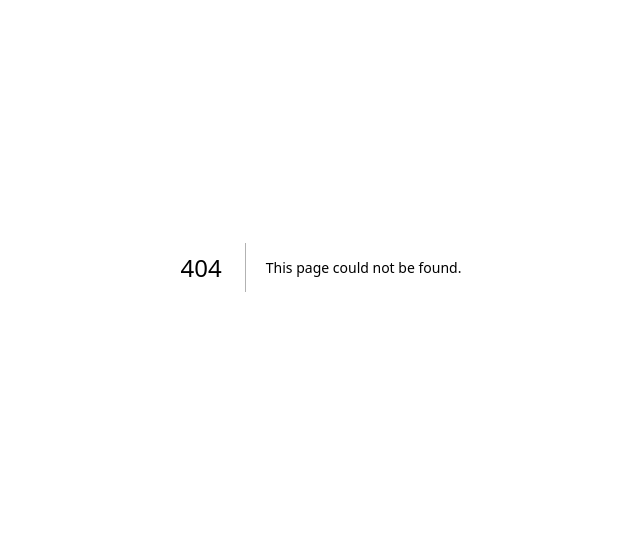
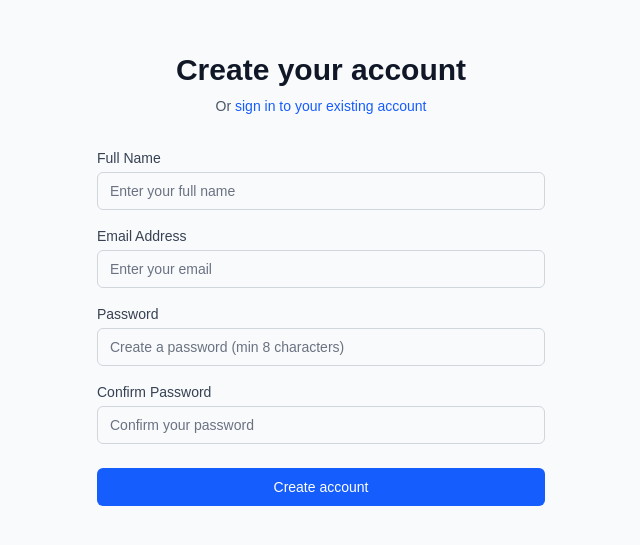
Before and after one commit to Margarita215729/Resume-Helper, a Next.js app: page /auth/signup in a window 1280 px wide. Before the commit this address had no page. Shown: the part 133-678 px from the top of the page, without its empty margins (319-959 px from the left). Built offline with nearby package versions, Linux system fonts and the light colour scheme; no server answers.

Commit message:
feat(auth): add SignUpPage component with form validation and error handling

```diff
--- /dev/null
+++ b/src/app/auth/signup/page.tsx
@@ -0,0 +1,145 @@
+'use client';
+
+import { useState } from 'react';
+import { useRouter } from 'next/navigation';
+import Link from 'next/link';
+import { useAuth } from '@/hooks/useAuth';
+
+export default function SignUpPage() {
+  const [name, setName] = useState('');
+  const [email, setEmail] = useState('');
+  const [password, setPassword] = useState('');
+  const [confirmPassword, setConfirmPassword] = useState('');
+  const [error, setError] = useState('');
+  const [isLoading, setIsLoading] = useState(false);
+  const router = useRouter();
+  const { signUp } = useAuth();
+
+  const handleSubmit = async (e: React.FormEvent) => {
+    e.preventDefault();
+    setError('');
+
+    if (password !== confirmPassword) {
+      setError('Passwords do not match');
+      return;
+    }
+
+    setIsLoading(true);
+
+    try {
+      const success = await signUp(name, email, password);
+
+      if (success) {
+        router.push('/auth/signin?message=Account created successfully');
+      } else {
+        setError('Failed to create account. Please try again.');
+      }
+    } catch (error) {
+      setError('An error occurred. Please try again.');
+    } finally {
+      setIsLoading(false);
+    }
+  };
+
+  return (
+    <div className="min-h-screen flex items-center justify-center bg-gray-50 py-12 px-4 sm:px-6 lg:px-8">
+      <div className="max-w-md w-full space-y-8">
+        <div>
+          <h2 className="mt-6 text-center text-3xl font-extrabold text-gray-900">
+            Create your account
+          </h2>
+          <p className="mt-2 text-center text-sm text-gray-600">
+            Or{' '}
+            <Link
+              href="/auth/signin"
+              className="font-medium text-blue-600 hover:text-blue-500"
+            >
+              sign in to your existing account
+            </Link>
+          </p>
+        </div>
+        <form className="mt-8 space-y-6" onSubmit={handleSubmit}>
+          <div className="space-y-4">
+            <div>
+              <label htmlFor="name" className="block text-sm font-medium text-gray-700">
+                Full Name
+              </label>
+              <input
+                id="name"
+                name="name"
+                type="text"
+                required
+                className="mt-1 appearance-none relative block w-full px-3 py-2 border border-gray-300 placeholder-gray-500 text-gray-900 rounded-md focus:outline-none focus:ring-blue-500 focus:border-blue-500 sm:text-sm"
+                placeholder="Enter your full name"
+                value={name}
+                onChange={(e) => setName(e.target.value)}
+              />
+            </div>
+            <div>
+              <label htmlFor="email" className="block text-sm font-medium text-gray-700">
+                Email Address
+              </label>
+              <input
+                id="email"
+                name="email"
+                type="email"
+                autoComplete="email"
+                required
+                className="mt-1 appearance-none relative block w-full px-3 py-2 border border-gray-300 placeholder-gray-500 text-gray-900 rounded-md focus:outline-none focus:ring-blue-500 focus:border-blue-500 sm:text-sm"
+                placeholder="Enter your email"
+                value={email}
+                onChange={(e) => setEmail(e.target.value)}
+              />
+            </div>
+            <div>
+              <label htmlFor="password" className="block text-sm font-medium text-gray-700">
+                Password
+              </label>
+              <input
+                id="password"
+                name="password"
+                type="password"
+                required
+                className="mt-1 appearance-none relative block w-full px-3 py-2 border border-gray-300 placeholder-gray-500 text-gray-900 rounded-md focus:outline-none focus:ring-blue-500 focus:border-blue-500 sm:text-sm"
+                placeholder="Create a password (min 8 characters)"
+                value={password}
+                onChange={(e) => setPassword(e.target.value)}
+              />
+            </div>
+            <div>
+              <label htmlFor="confirmPassword" className="block text-sm font-medium text-gray-700">
+                Confirm Password
+              </label>
+              <input
+                id="confirmPassword"
+                name="confirmPassword"
+                type="password"
+                required
+                className="mt-1 appearance-none relative block w-full px-3 py-2 border border-gray-300 placeholder-gray-500 text-gray-900 rounded-md focus:outline-none focus:ring-blue-500 focus:border-blue-500 sm:text-sm"
+                placeholder="Confirm your password"
+                value={confirmPassword}
+                onChange={(e) => setConfirmPassword(e.target.value)}
+              />
+            </div>
+          </div>
+
+          {error && (
+            <div className="bg-red-50 border border-red-200 text-red-600 px-4 py-3 rounded">
+              {error}
+            </div>
+          )}
+
+          <div>
+            <button
+              type="submit"
+              disabled={isLoading}
+              className="group relative w-full flex justify-center py-2 px-4 border border-transparent text-sm font-medium rounded-md text-white bg-blue-600 hover:bg-blue-700 focus:outline-none focus:ring-2 focus:ring-offset-2 focus:ring-blue-500 disabled:opacity-50 disabled:cursor-not-allowed"
+            >
+              {isLoading ? 'Creating account...' : 'Create account'}
+            </button>
+          </div>
+        </form>
+      </div>
+    </div>
+  );
+}
```
